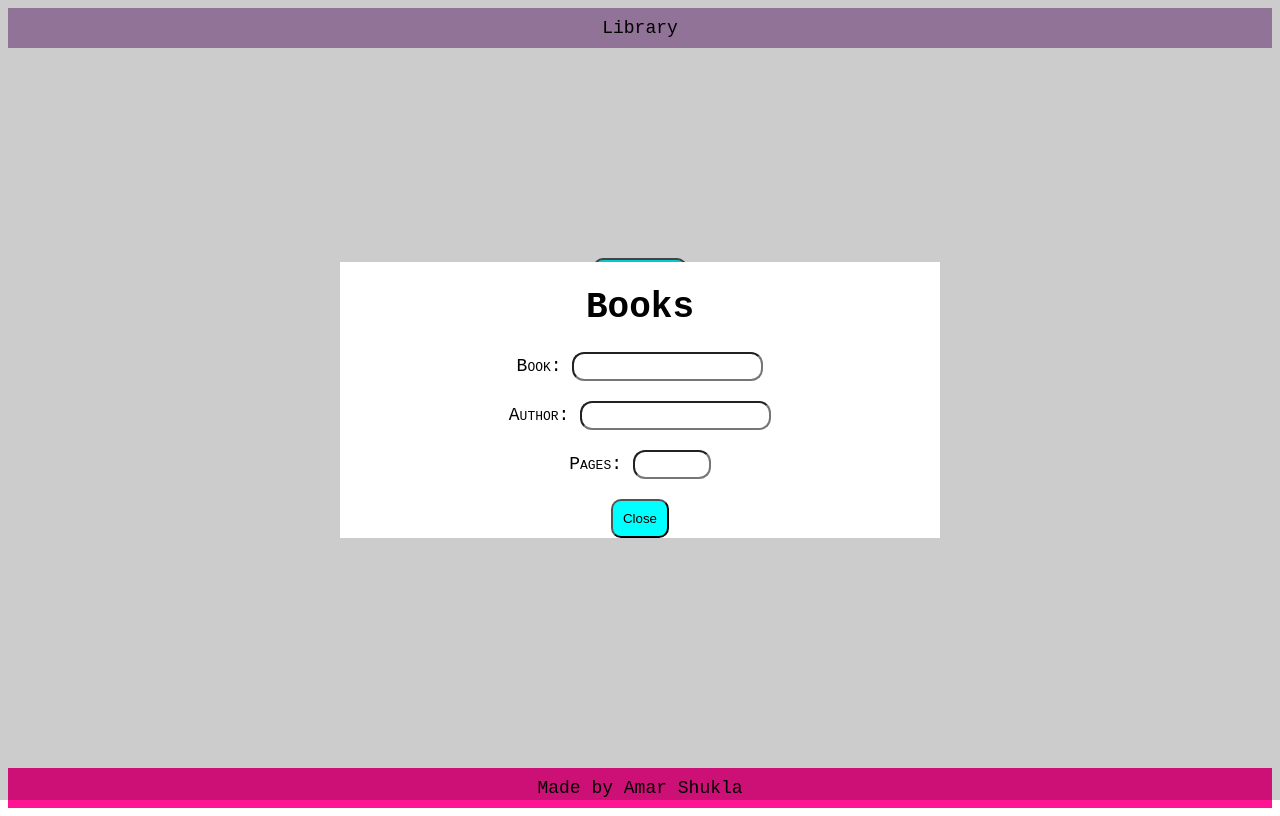
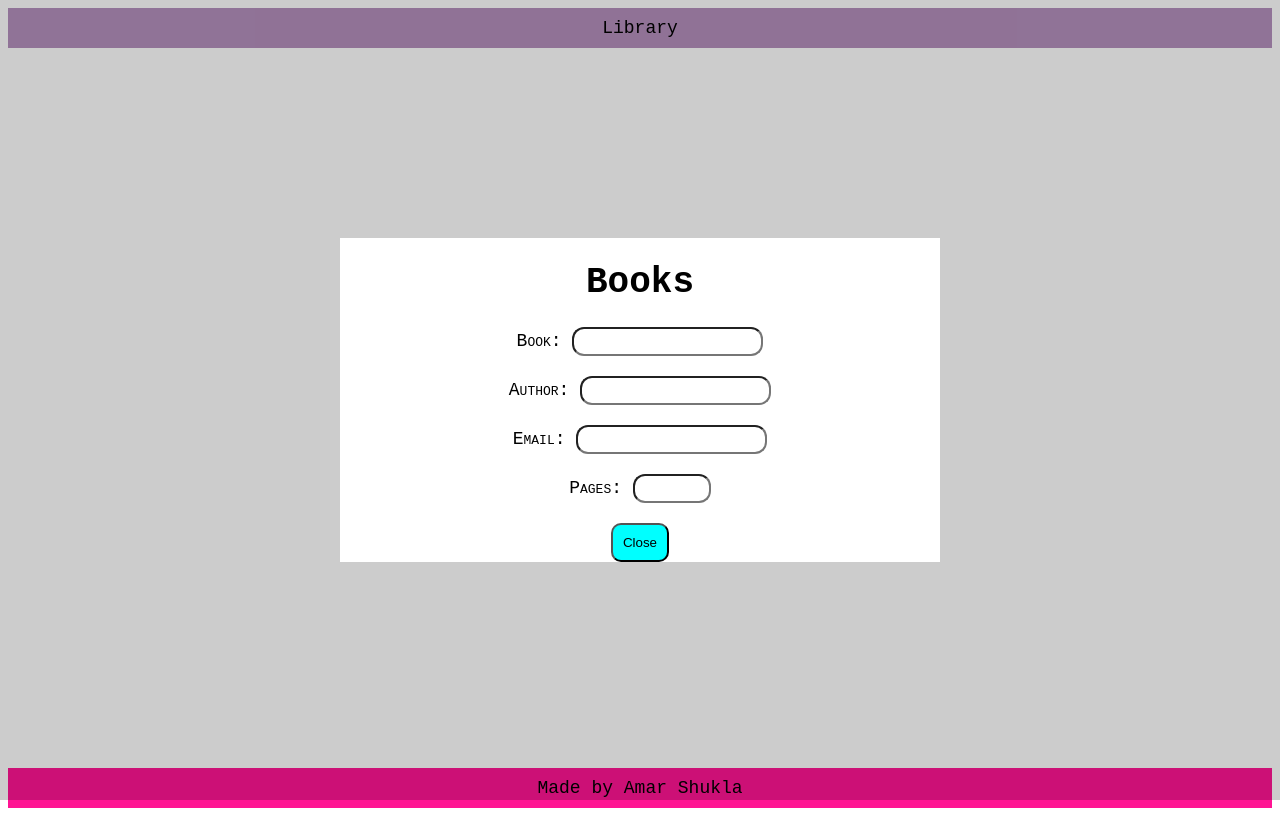
Before and after one commit to AmarShukla1/library, a plain HTML site: page index.html in a window 1280 px wide. Both pictures are taken after a click on the button "Click to Add". Drawn offline with Linux system fonts and the light colour scheme.

Commit message:
added form validation

```diff
--- a/index.html
+++ b/index.html
@@ -19,6 +19,8 @@
           <input type="text" name="fname" class="x" required /><br /><br />
           <label for="Author">Author:</label>
           <input type="text" name="author" class="y" required /><br /><br />
+          <label>Email:</label>
+          <input type="email" name="email" class="p" required /><br /><br />
           <label for="pages">Pages:</label>
           <input
             type="number"
--- a/logic.js
+++ b/logic.js
@@ -27,6 +27,7 @@ button.addEventListener("click", function () {
   document.querySelector(".x").value = "";
   document.querySelector(".y").value = "";
   document.querySelector(".z").value = "";
+  document.querySelector(".p").value = "";
 });
 
 const form = document.querySelector("form");
```
